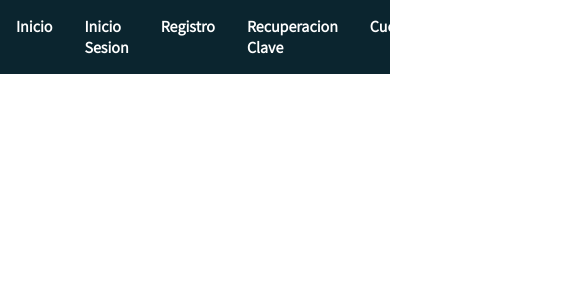
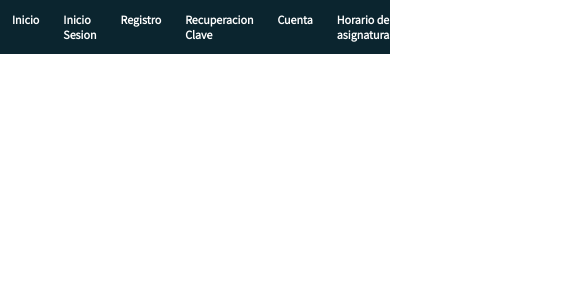
Before and after one commit to Jonatlop07/CronosUNFrontend, a React (Create React App) app: page / in a window 390 px wide. Shown: the top 300 px of the page, 585 px wide, since content can reach past the window. Built offline with nearby package versions, Linux system fonts and the light colour scheme.

Commit message:
Se arregla el problema del espacio en blanco a la derecha en pantallas pequeñas. Además, se crea un archivo _mixins de sass para varios estilos personalizdos.

```diff
--- /dev/null
+++ b/src/scss/_mixins.scss
@@ -0,0 +1,215 @@
+@mixin disposicion-flex($direccion) {
+   display: flex;
+   flex-direction: $direccion;
+   justify-items: center;
+}
+
+@mixin cuadricula($num-elementos-fila, $espacio-fila, $espacio-columna) {
+   display: grid;
+   grid-template-columns: repeat($num-elementos-fila, 1fr);
+   grid-row-gap: $espacio-fila;
+   grid-column-gap: $espacio-columna;
+}
+
+@mixin dimensiones($ancho, $alto, $margen-externo, $margen-interno) {
+   width: $ancho;
+   height: $alto;
+   margin: $margen-externo;
+   padding: $margen-interno;
+}
+
+@mixin centrado-contenido() {
+   margin: 0 auto;
+   text-align: center;
+}
+
+@mixin boton-general($color-fondo) {
+   padding: 0.5rem 1rem;
+   background: $color-fondo;
+   border-radius: 15%;
+
+   &:hover {
+      cursor: pointer;
+      background: darken($color-fondo, 25%);
+      color: lighten($color-fondo, 75%);
+   }
+}
+
+@mixin boton-icono($color-inicial, $color-seleccion, $tamanio-fuente) {
+   font-size: $tamanio-fuente;
+   font-family: fontAwesome;
+   font-style: normal;
+   @include boton-general-alt($color-inicial, $color-seleccion);
+}
+
+@mixin boton-icono-etiqueta(
+   $color-inicial,
+   $color-seleccion,
+   $tamanio-fuente,
+   $cambio-fondo: false
+) {
+   @include boton-general-alt($color-inicial, $color-seleccion);
+
+   i {
+      font-style: normal;
+      font-family: fontAwesome;
+      font-size: $tamanio-fuente;
+   }
+
+   &:hover {
+      @if $cambio-fondo {
+         background-color: $color-inicial;
+         border-radius: 15%;
+      }
+   }
+}
+
+@mixin icono-etiqueta($color-inicial, $color-seleccion, $tamanio-fuente) {
+   @include boton-general-alt($color-inicial, $color-seleccion);
+   font-style: normal;
+   font-size: $tamanio-fuente;
+   font-family: fontAwesome;
+   color: $color-inicial;
+
+   &-etiqueta {
+      margin-left: 0.5rem;
+
+      &:hover {
+         text-decoration: underline;
+      }
+   }
+
+   &:hover,
+   &-etiqueta:hover {
+      cursor: pointer;
+      color: #fff;
+   }
+}
+
+@mixin boton-general-alt($color-inicial, $color-seleccion) {
+   padding: 0.5rem 1rem;
+   color: $color-inicial;
+   border-radius: 15%;
+
+   &:hover {
+      cursor: pointer;
+      color: $color-seleccion;
+   }
+}
+
+@mixin titulo-subseccion() {
+   font-size: 2rem;
+   font-weight: bold;
+   text-align: center;
+   margin: 1.5rem 0;
+}
+
+@mixin contenedor-ventana-modal() {
+   position: fixed;
+   top: 0;
+   left: 0;
+   z-index: 10;
+   background-color: rgba($color-dos, 0.5);
+}
+
+@mixin enunciado-ventana-modal() {
+   margin: 1rem 0.25rem;
+   padding: 0.25rem 0.5rem;
+   font-weight: bold;
+}
+
+@mixin estilo-ventana-modal() {
+   border-radius: 10%;
+   background-color: $color-dos;
+   text-align: center;
+   box-shadow: -0.2rem -0.2rem 0.05rem lighten($color-dos, 20%);
+}
+
+@mixin configuracion-contenedor($altura-maxima) {
+   max-height: $altura-maxima;
+   overflow: auto;
+   margin: 1rem;
+   border-radius: 3%;
+   box-shadow: 0 0 0.75rem lighten($color-dos, 20%);
+}
+
+@mixin deslizador($color-fondo, $radio-borde) {
+   position: absolute;
+   background-color: $color-fondo;
+   border-radius: $radio-borde;
+   transition: 0.4s;
+}
+
+@mixin barra-scroll($oscurecimiento-barra, $oscurecimiento-contenedor) {
+   &::-webkit-scrollbar {
+      width: 0.625rem;
+   }
+
+   &::-webkit-scrollbar-track {
+      box-shadow: inset 0 0 0.5rem
+         darken($color-uno, $oscurecimiento-contenedor);
+   }
+
+   &::-webkit-scrollbar-thumb {
+      background-color: $color-uno;
+      box-shadow: inset 0 0 0.5rem darken($color-dos, $oscurecimiento-barra);
+      outline: 1px solid slategrey;
+   }
+
+   &::-webkit-scrollbar,
+   &::-webkit-scrollbar-track,
+   &::-webkit-scrollbar-thumb {
+      border-radius: 0.5rem;
+   }
+}
+
+@mixin gradiente-seccion($porcentaje-uno, $porcentaje-dos) {
+   background: linear-gradient(
+      to left top,
+      lighten($color-dos, $porcentaje-uno * 0.6),
+      lighten($color-dos, $porcentaje-uno * 0.6 * 2),
+      lighten($color-dos, $porcentaje-dos * 0.6 * 2),
+      lighten($color-dos, $porcentaje-dos * 0.6)
+   );
+}
+
+@mixin transicion-modal() {
+   from {
+      transform: translateY(100%);
+   }
+
+   to {
+      transform: translateY(0%);
+   }
+}
+
+@mixin pantalla-celular {
+   @media (max-width: 800px) {
+      @content;
+   }
+}
+
+@mixin pantalla-tablet {
+   @media (min-width: 800px) and (max-width: 1100px) {
+      @content;
+   }
+}
+
+@mixin color-claro-u-oscuro($sombra, $color, $porcentaje, $aclarar: true) {
+}
+
+@mixin sombra-clara-u-oscura($color, $porcentaje, $aclarar: true) {
+   @if $aclarar {
+      box-shadow: $sombra lighten($color, $porcentaje);
+   } @else {
+      box-shadow: $sombra darken($color, $porcentaje);
+   }
+}
+
+@mixin fondo-claro-u-oscuro($color, $porcentaje, $aclarar: true) {
+   @if $aclarar {
+      background: ligthen($color, $porcentaje);
+   } @else {
+      background: darken($color, $porcentaje);
+   }
+}
--- a/src/scss/_resets.scss
+++ b/src/scss/_resets.scss
@@ -1,4 +1,5 @@
 @import "./variables";
+@import "./mixins";
 @import url("https://fonts.googleapis.com/css2?family=Assistant&display=swap");
 
 * {
@@ -7,3 +8,20 @@
    padding: 0;
    font-family: $fuente-principal;
 }
+html,
+body {
+   width: 100%;
+   margin: 0px;
+   padding: 0px;
+   overflow-x: hidden;
+}
+
+html {
+   @include pantalla-tablet {
+      font-size: 14px;
+   }
+
+   @include pantalla-celular {
+      font-size: 12px;
+   }
+}
```
